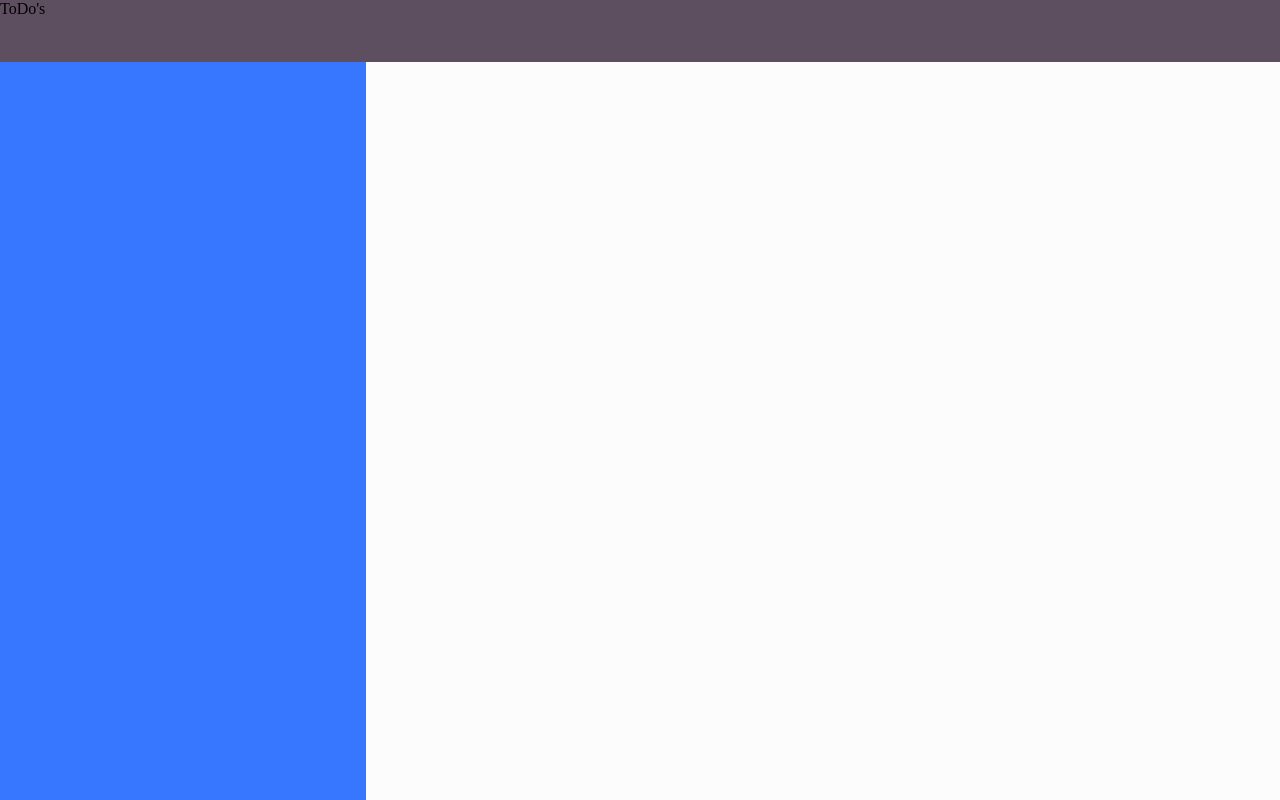
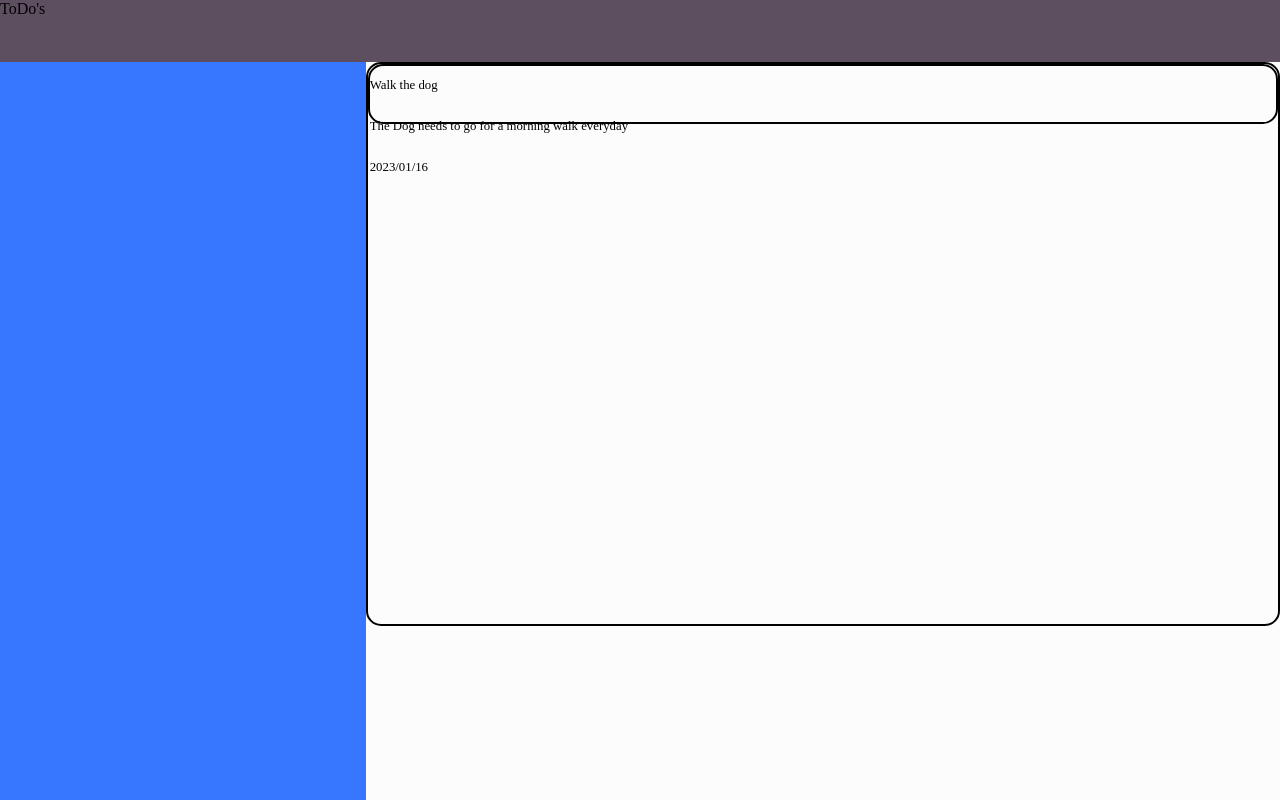
Before and after one commit to adriant172/ToDo-List, a website built with webpack: page dist/index.html in a window 1280 px wide. Built offline with nearby package versions, Linux system fonts and the light colour scheme.

Commit message:
create basic DOM display functions for displaying the contents of a to do item

```diff
--- a/src/index.js
+++ b/src/index.js
@@ -1,16 +1,18 @@
-import { generateMainLayout } from "./main-page";
+import { generateMainLayout, displayCategory } from "./main-page";
 import { toDoItem, category } from "./to-do's";
+
 import { format } from "date-fns";
 import './styles.css';
 
 const content = document.querySelector("#content");
 
 generateMainLayout(content);
-
-
+const mainView = document.querySelector(".items");
 
 
 const testCategory = new category("Default")
 const testItem = new toDoItem("Walk the dog", "The Dog needs to go for a morning walk everyday", format(new Date(2022, 12, 16), "yyyy/MM/dd"), "2")
 
 testCategory.addItem(testItem);
+
+displayCategory(mainView, testCategory.toDoItems)
--- a/src/main-page.js
+++ b/src/main-page.js
@@ -1,14 +1,13 @@
-
 
 function generateMainLayout(contentElement) {
     const header = document.createElement('header');
     header.innerHTML = "ToDo's"
-    const projects = document.createElement('div');
-    const todoItems = document.createElement('div');
-    const mainPage = [header, projects, todoItems]
+    const categories = document.createElement('div');
+    const mainView = document.createElement('div');
+    const mainPage = [header, categories, mainView]
 
-    projects.classList.add('projects');
-    todoItems.classList.add('items');
+    categories.classList.add('categories');
+    mainView.classList.add('items');
 
     mainPage.forEach(e => {
         contentElement.appendChild(e)
@@ -17,7 +16,17 @@ function generateMainLayout(contentElement) {
 
 }
 
-function DisplayToDo(category, title, description, date){
+
+// function categoryDataHandler(categoryToDoItems) {
+//     categoryToDoItems.forEach( i => {
+//         const title = i.title;
+//         const description = i.description;
+//         const date = i.date;
+//         return [title, description, date]
+//     })
+// }
+
+function displayToDo(categoryContainer, title, description, date){
     const toDoContainer = document.createElement('div');
     const titleElement = document.createElement('p');
     const descriptionElement = document.createElement('p')
@@ -32,15 +41,20 @@ function DisplayToDo(category, title, description, date){
         toDoContainer.appendChild(e)
     })
     toDoContainer.classList.add("toDo-item");
-    category.appendChild(toDoContainer);
+    categoryContainer.appendChild(toDoContainer);
 
 
 }
 
-function displayCategory() {
-
+function displayCategory(mainViewElement,arrayOfItems) {
+    let categoryContainer = document.createElement('div');
+    categoryContainer.classList.add('category-container')
+    arrayOfItems.forEach( i => {
+        displayToDo(categoryContainer, i.title, i.description, i.dueDate)
+    })
+    mainViewElement.appendChild(categoryContainer);
 }
 
 
 
-export { generateMainLayout }
+export { generateMainLayout, displayCategory }
--- a/src/styles.css
+++ b/src/styles.css
@@ -13,7 +13,7 @@ header {
     grid-row: 1 / 2;
     background-color: #5D4E60;
 }
-.projects {
+.categories {
     grid-column: 1 / 2;
     grid-row: 2 / 3;
     background-color: #3777FF;
@@ -23,3 +23,19 @@ header {
     grid-row: 2 / 3;
     background-color: #fcfcfc;
 }
+.category-container {
+    display: flex;
+    flex-direction: column;
+    border: 2px black solid;
+    border-radius: 15px;
+    height: 70vh;
+}
+.toDo-item {
+    display: flex;
+    flex: 1;
+    flex-direction: column;
+    border: 2px black solid;
+    border-radius: 15px;
+    max-height: 10%;
+    font-size: .8rem;
+}
```
Also changed, not shown: dist/main.js.
